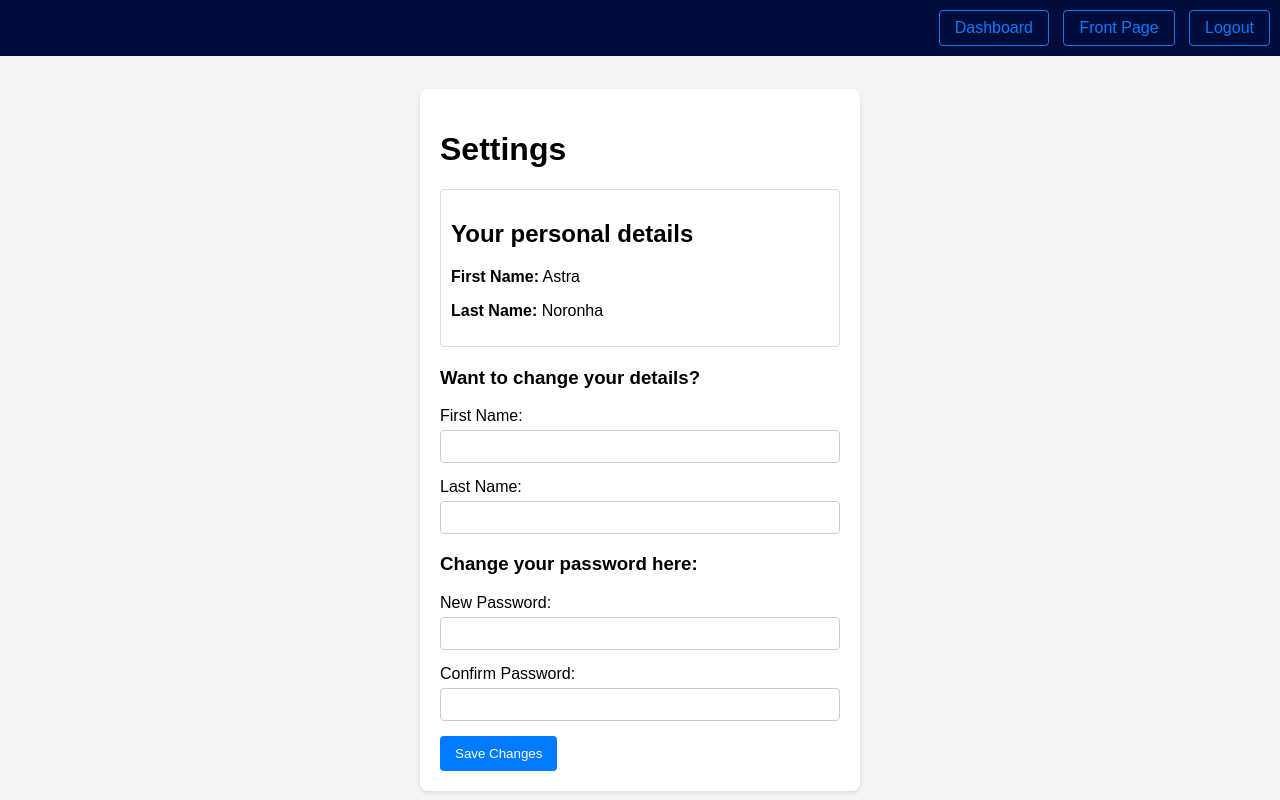
After one commit to aster-coder/final-project, a Flask app: page /settings in a window 1280 px wide. The commit adds this page. Run offline with Flask 3, Linux system fonts and the light colour scheme; a user stored in the database is signed in; data comes from the database, SQL or seed files in the repository; both versions use the stored data as it was after the commit; parts of the project's set-up code (start-up, migrations or seed data) failed here and were passed over.

Commit message:
settings page

```diff
--- a/app.py
+++ b/app.py
@@ -312,6 +312,53 @@ def process_speech():
     except Exception as e:
         return jsonify({'error': str(e)})
 
+ # --- Settings Routes ---
+@app.route('/settings')
+@login_required
+def settings():
+    return render_template('settings.html')
+
+@app.route('/get_settings')
+@login_required
+def get_settings():
+    db = get_db()
+    cursor = db.cursor()
+    cursor.execute("SELECT first_name, last_name FROM users WHERE user_id = ?", (current_user.id,))
+    user_data = cursor.fetchone()
+    if user_data:
+        return jsonify({
+            'first_name': user_data['first_name'],
+            'last_name': user_data['last_name']
+        })
+    return jsonify({})
+
+@app.route('/update_settings', methods=['POST'])
+@login_required
+def update_settings():
+    first_name = request.form.get('first_name')
+    last_name = request.form.get('last_name')
+    password = request.form.get('password')
+    confirm_password = request.form.get('confirm_password')
+
+    if password and password != confirm_password:
+        return jsonify({'success': False, 'error': 'Passwords do not match'})
+
+    db = get_db()
+    cursor = db.cursor()
+    try:
+        if first_name:
+            cursor.execute("UPDATE users SET first_name = ? WHERE user_id = ?", (first_name, current_user.id))
+        if last_name:
+            cursor.execute("UPDATE users SET last_name = ? WHERE user_id = ?", (last_name, current_user.id))
+        if password:
+            hashed_password = generate_password_hash(password)
+            cursor.execute("UPDATE users SET password = ? WHERE user_id = ?", (hashed_password, current_user.id))
+        db.commit()
+        return jsonify({'success': True})
+    except Exception as e:
+        print(f"Error updating settings: {e}")
+        return jsonify({'success': False, 'error': str(e)})
+
 # --- Initialization ---
 if __name__ == "__main__":
     if not os.path.exists('temp_videos'):
--- /dev/null
+++ b/static/settings_script.js
@@ -0,0 +1,50 @@
+// settings_script.js
+
+document.addEventListener('DOMContentLoaded', function() {
+    const settingsForm = document.getElementById('settings-form');
+    const currentFirstName = document.getElementById('current-first-name');
+    const currentLastName = document.getElementById('current-last-name');
+
+    // Function to fetch and display current settings
+    function fetchCurrentSettings() {
+        fetch('/get_settings')
+            .then(response => response.json())
+            .then(data => {
+                currentFirstName.textContent = data.first_name || 'N/A';
+                currentLastName.textContent = data.last_name || 'N/A';
+            })
+            .catch(error => console.error('Error fetching settings:', error));
+    }
+
+    fetchCurrentSettings(); // Fetch settings on page load
+
+    settingsForm.addEventListener('submit', function(event) {
+        event.preventDefault();
+
+        const formData = new FormData(settingsForm);
+        const password = formData.get('password');
+        const confirmPassword = formData.get('confirm_password');
+
+        if (password || confirmPassword) { // Check if either password field has a value
+            if (password !== confirmPassword) {
+                alert("Passwords do not match.");
+                return;
+            }
+        }
+
+        fetch('/update_settings', {
+            method: 'POST',
+            body: formData
+        })
+        .then(response => response.json())
+        .then(data => {
+            if (data.success) {
+                alert("Settings updated successfully!");
+                fetchCurrentSettings(); // Refresh displayed settings
+            } else {
+                alert("Error updating settings.");
+            }
+        })
+        .catch(error => console.error('Error updating settings:', error));
+    });
+});
--- /dev/null
+++ b/static/settings_style.css
@@ -0,0 +1,86 @@
+/* settings_style.css */
+
+body {
+    font-family: sans-serif;
+    display: flex;
+    justify-content: center;
+    align-items: center;
+    min-height: 100vh;
+    margin: 0;
+    background-color: #f4f4f4;
+}
+
+.settings-container {
+    background-color: white;
+    padding: 20px;
+    border-radius: 8px;
+    box-shadow: 0 2px 4px rgba(0, 0, 0, 0.1);
+    width: 400px;
+}
+
+.form-group {
+    margin-bottom: 15px;
+}
+
+label {
+    display: block;
+    margin-bottom: 5px;
+}
+
+input[type="text"],
+input[type="password"] {
+    width: 100%;
+    padding: 8px;
+    border: 1px solid #ccc;
+    border-radius: 4px;
+    box-sizing: border-box;
+}
+
+button {
+    background-color: #007bff;
+    color: white;
+    padding: 10px 15px;
+    border: none;
+    border-radius: 4px;
+    cursor: pointer;
+}
+
+button:hover {
+    background-color: #0056b3;
+}
+
+.current-settings {
+    margin-bottom: 20px;
+    border: 1px solid #ddd;
+    padding: 10px;
+    border-radius: 4px;
+}
+.settings-nav {
+    position: fixed;
+    top: 0;
+    left: 0;
+    width: 100%;
+    background-color:#010c3b;
+    padding: 10px 10px;
+    text-align: right;
+    box-sizing: border-box; /* Added box-sizing */
+}
+
+.nav-link {
+    text-decoration: none;
+    color: #007bff;
+    padding: 8px 15px;
+    margin: 0 0 0 10px;
+    border: 1px solid #007bff;
+    border-radius: 4px;
+    display: inline-block;
+}
+
+.nav-link:hover {
+    background-color: #007bff;
+    color: white;
+}
+
+.settings-container {
+    margin-top: 80px;
+}
--- a/templates/dashboard.html
+++ b/templates/dashboard.html
@@ -11,7 +11,7 @@
     <header>
         <h1>Your Dashboard</h1>
         <nav>
-            <a href="/start_interview">Start New Interview</a> <a href="/logout">Logout</a>
+            <a href="/start_interview">Start New Interview</a> <a href="/settings">Settings</a> <a href="/logout">Logout</a>
         </nav>
     </header>
 
--- /dev/null
+++ b/templates/settings.html
@@ -0,0 +1,50 @@
+<!DOCTYPE html>
+<html>
+<head>
+    <title>Settings</title>
+    <link rel="stylesheet" href="{{ url_for('static', filename='settings_style.css') }}">
+</head>
+<body>
+    <nav class="settings-nav">
+        <a href="/dashboard" class="nav-link">Dashboard</a>
+        <a href="/front_page" class="nav-link">Front Page</a>
+        <a href="/logout" class="nav-link">Logout</a>
+    </nav>
+    <div class="settings-container">
+        <h1>Settings</h1>
+
+        <div class="current-settings">
+            <h2>Your personal details</h2>
+            <p><strong>First Name:</strong> <span id="current-first-name"></span></p>
+            <p><strong>Last Name:</strong> <span id="current-last-name"></span></p>
+            </div>
+        <h3>Want to change your details?</h3>
+        <form id="settings-form">
+            <div class="form-group">
+                <label for="first-name">First Name:</label>
+                <input type="text" id="first-name" name="first_name" required>
+            </div>
+
+            <div class="form-group">
+                <label for="last-name">Last Name:</label>
+                <input type="text" id="last-name" name="last_name" required>
+            </div>
+            <h3>Change your password here:</h3>
+            <div class="form-group">
+                <label for="password">New Password:</label>
+                <input type="password" id="password" name="password">
+            </div>
+
+            <div class="form-group">
+                <label for="confirm-password">Confirm Password:</label>
+                <input type="password" id="confirm-password" name="confirm_password">
+            </div>
+
+            <button type="submit">Save Changes</button>
+        </form>
+    </div>
+
+
+    <script src="{{ url_for('static', filename='settings_script.js') }}"></script>
+</body>
+</html>
```
Also changed, not shown: interview_data.db.
